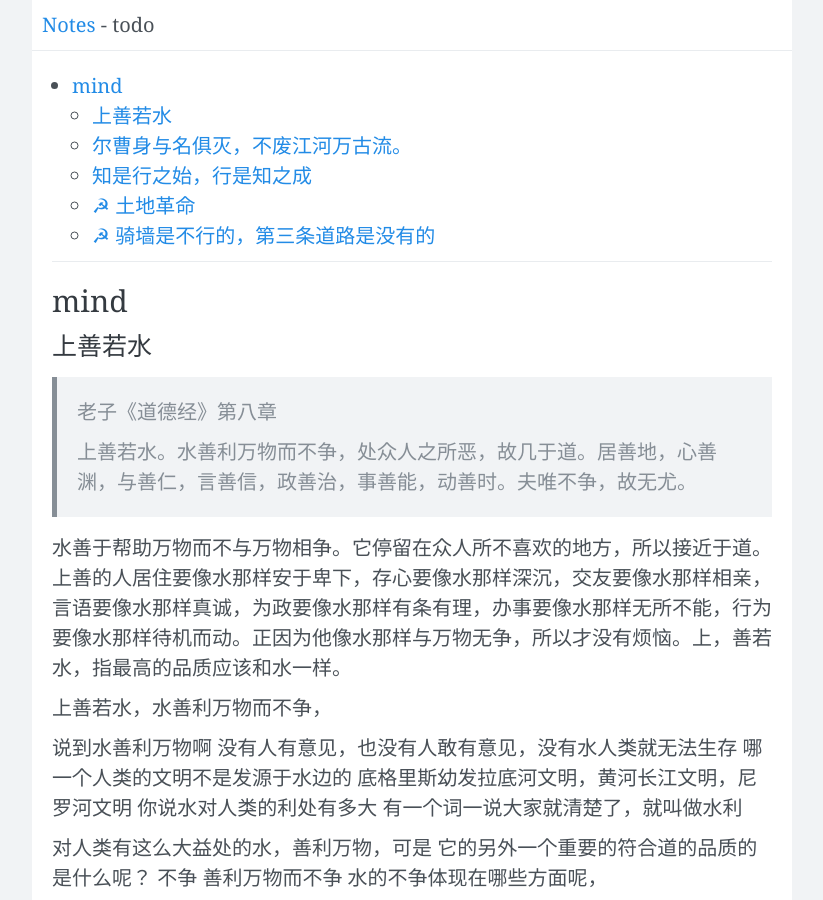
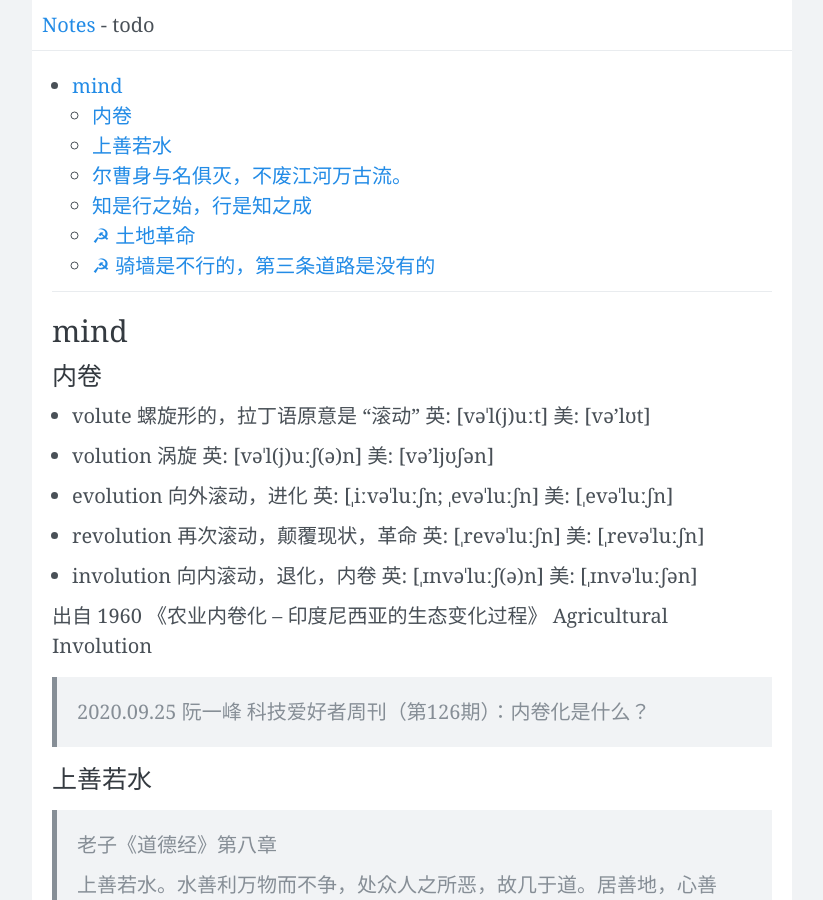
Before and after one commit to wangtiga/wangtiga.github.io, a Jekyll site: the page built from _previews/todo.md, in a window 1280 px wide and 900 px high. Shown: the whole window, without its empty margins (228-1051 px from the left). Built offline with Jekyll 4.4.1, drawn with Linux system fonts in a browser that asks for light colours; nearby versions of some CDN libraries; comment, search, counter and statistics services are not loaded.

Commit message:
updated from mac

```diff
--- a/_previews/todo.md
+++ b/_previews/todo.md
@@ -11,6 +11,28 @@ tags:   todo
 
 
 ## mind
+
+### 内卷
+
+- volute 螺旋形的，拉丁语原意是 "滚动"
+    英: [vəˈl(j)uːt]    美: [və'lʊt]
+
+- volution 涡旋
+    英: [vəˈl(j)uːʃ(ə)n]    美: [və'ljʊʃən]
+
+- evolution 向外滚动，进化
+    英: [ˌiːvəˈluːʃn; ˌevəˈluːʃn]    美: [ˌevəˈluːʃn]
+
+- revolution 再次滚动，颠覆现状，革命
+    英: [ˌrevəˈluːʃn]    美: [ˌrevəˈluːʃn]
+
+- involution 向内滚动，退化，内卷
+    英: [ˌɪnvəˈluːʃ(ə)n]    美: [ˌɪnvəˈluːʃən]
+
+出自 1960 《农业内卷化 -- 印度尼西亚的生态变化过程》 Agricultural Involution
+
+> 2020.09.25 阮一峰 科技爱好者周刊（第126期）：内卷化是什么？
+
 
 ### 上善若水
 
```
Also changed, not shown: _posts/2020-07-04-3708_2018_10.md (+9 -7 lines), _posts/2020-07-14-3708_2019_04.md (+7 -7 lines), _posts/2020-11-21-3708_2019_10.md (+7 -7 lines), _posts/2020-11-21-3708_2020_08.md (+12 -10 lines).
